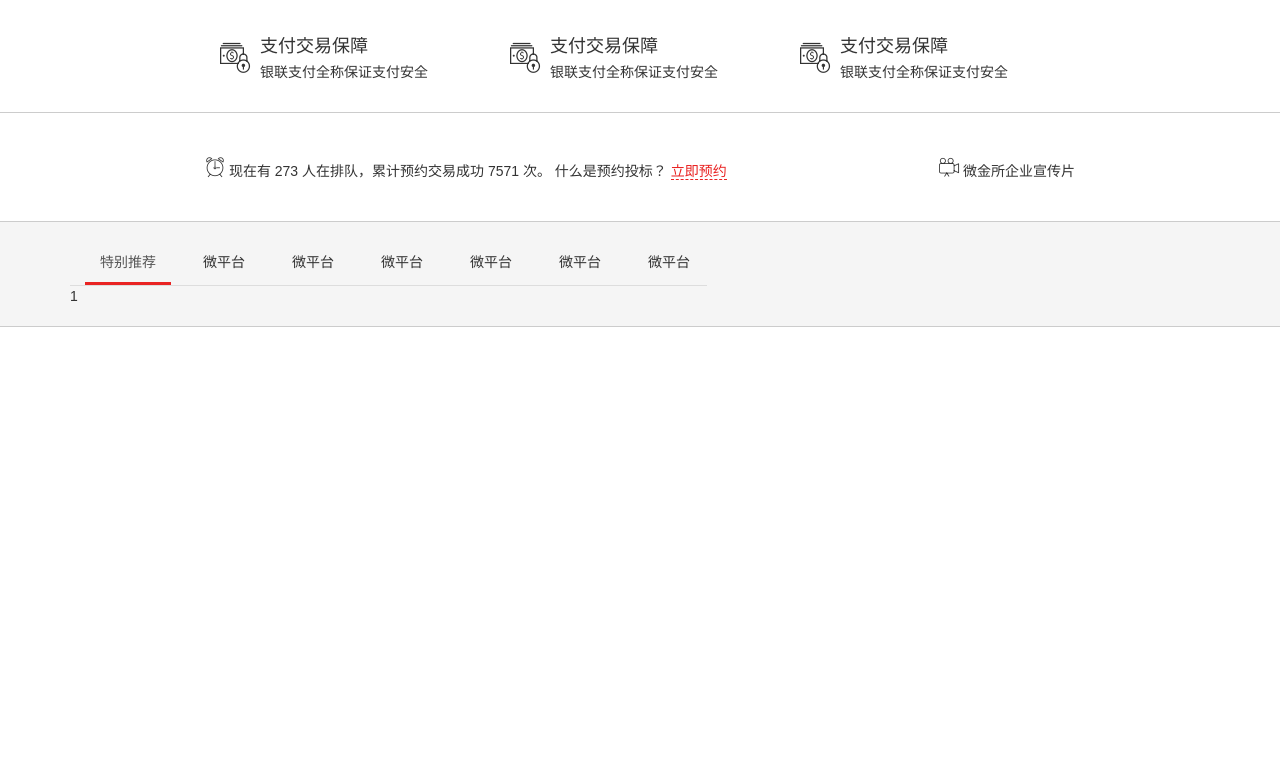
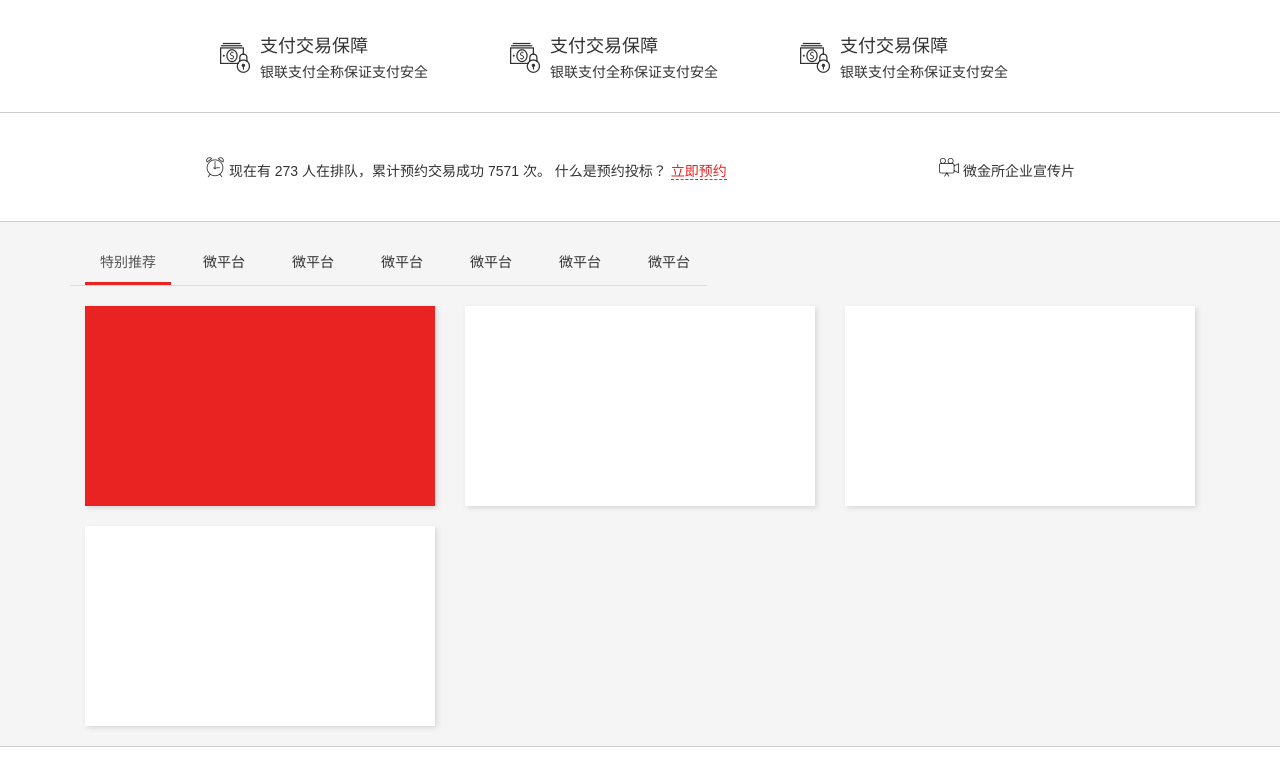
Before and after one commit to changdehua/weiJinSuo, a plain HTML site: page index.html in a window 1280 px wide. Shown: the part 600-1367 px from the top of the page. Before the commit the page ends 947 px from the top, so only its background shows below. Drawn offline with Linux system fonts and the light colour scheme; files whose address does not match are found by name.

Commit message:
产品内容结构完毕

```diff
--- a/css/index.css
+++ b/css/index.css
@@ -386,3 +386,15 @@ a {
     border-bottom-color: #fff;
   }
 }
+
+/* 产品内容 */
+.wjs_product .product_box {
+  display: block;
+  height: 200px;
+  background-color: #fff;
+  box-shadow: 2px 2px 5px #d8d8d8;
+  margin-top: 20px;
+}
+.wjs_product .product_box.active {
+  background-color: #e92322;
+}
--- a/index.html
+++ b/index.html
@@ -204,7 +204,23 @@
 
                 <!-- Tab panes -->
                 <div class="tab-content">
-                  <div class="tab-pane active" id="product_nav01">1</div>
+                  <div class="tab-pane active" id="product_nav01">
+                      <div class="col-xs-12 col-sm-6 col-md-4 col-lg-4">
+                          <a href="javascript:;" class="product_box active"></a>
+                      </div>
+                      <div class="col-xs-12 col-sm-6 col-md-4 col-lg-4">
+                        <a href="javascript:;" class="product_box"></a>
+
+                      </div>
+                      <div class="col-xs-12 col-sm-6 col-md-4 col-lg-4">
+                        <a href="javascript:;" class="product_box"></a>
+
+                      </div>
+                      <div class="col-xs-12 col-sm-6 col-md-4 col-lg-4">
+                        <a href="javascript:;" class="product_box"></a>
+
+                      </div>
+                  </div>
                   <div class="tab-pane" id="product_nav02">2</div>
                   <div class="tab-pane" id="product_nav03">3</div>
                   <div class="tab-pane" id="product_nav04">4</div>
```
